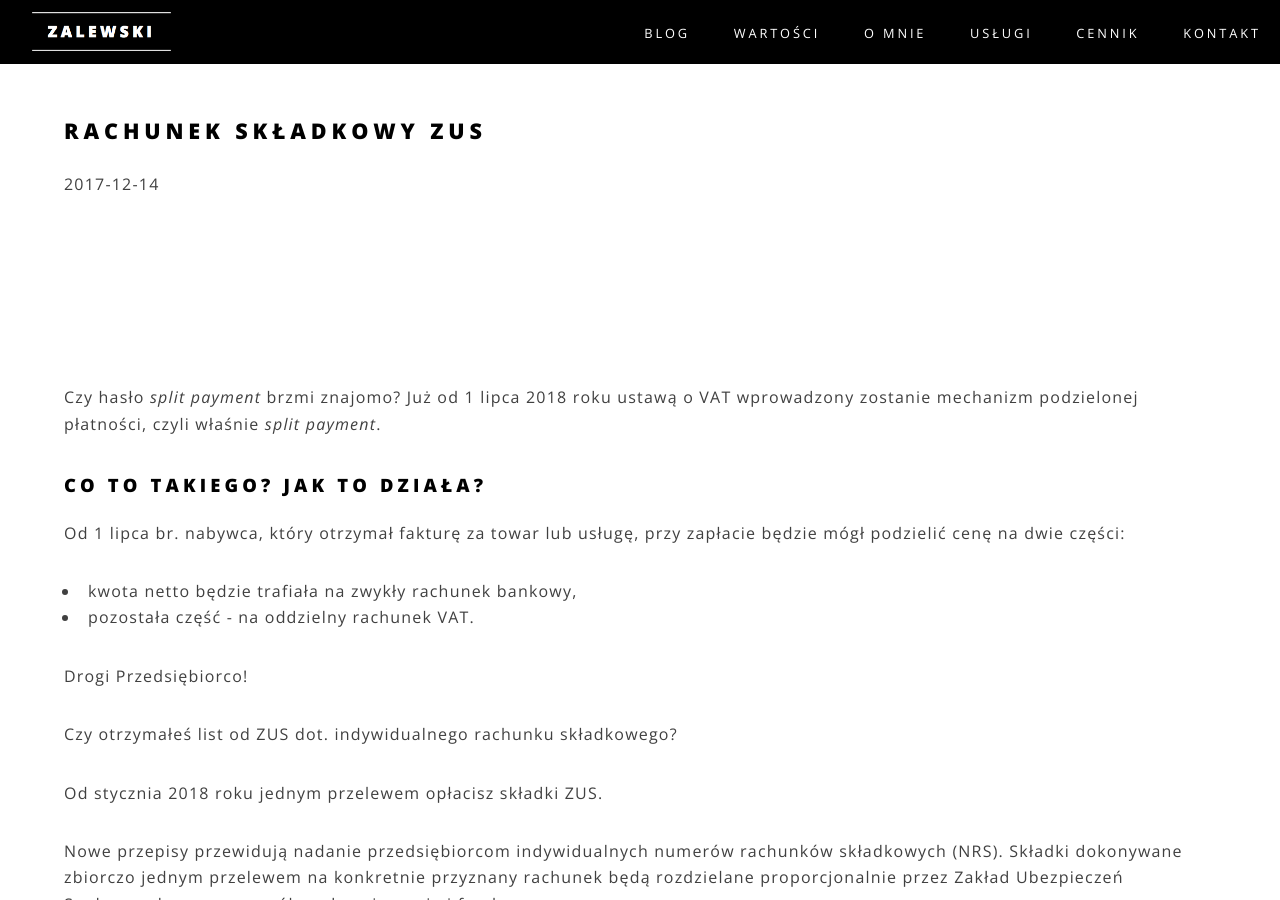
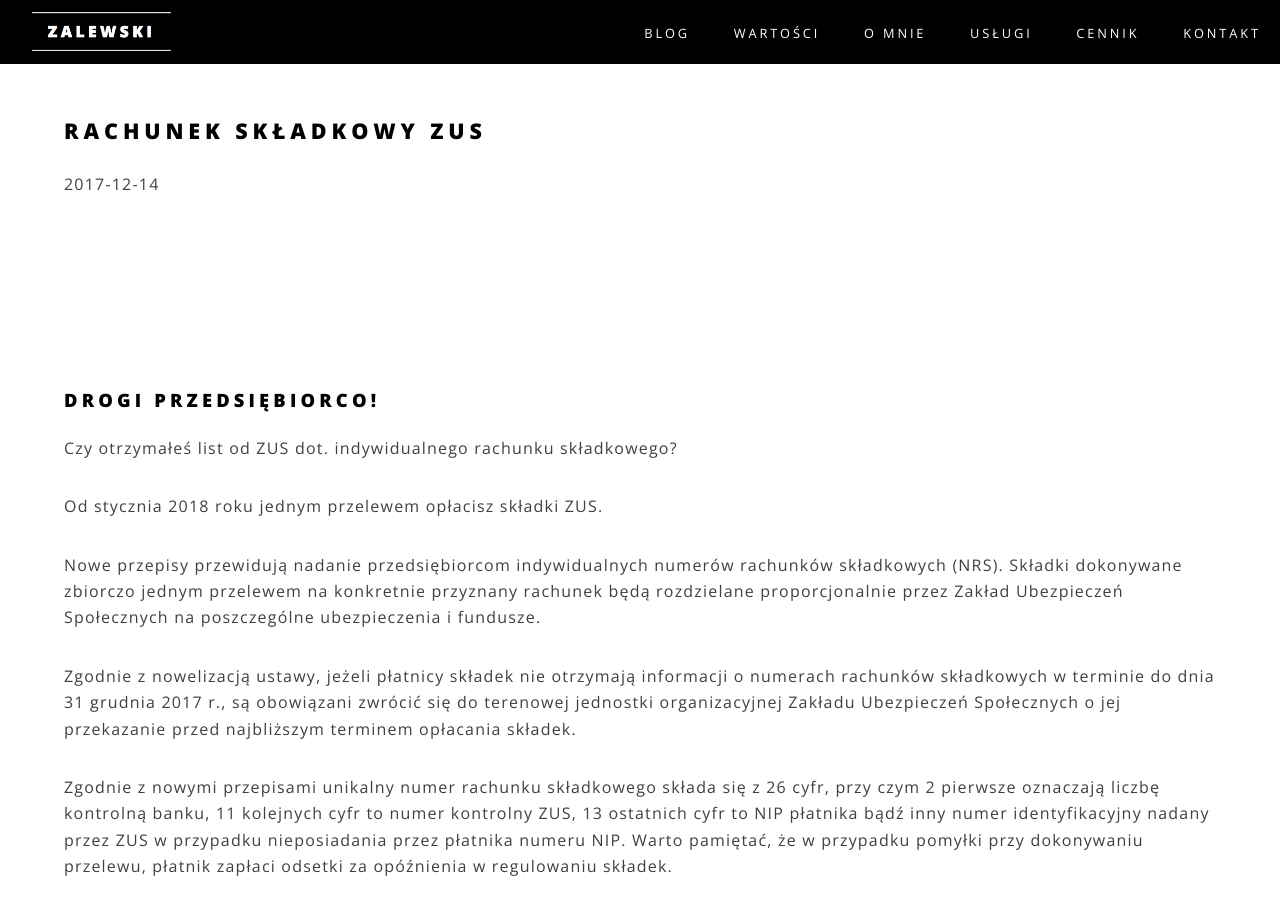
Before and after one commit to zalewskifinance/zalewskifinance.github.io, a Jekyll site: the page built from _posts/2017-12-17-rachunek-ZUS.md, in a window 1280 px wide and 900 px high. Built offline with Jekyll 4.4.1, drawn with Linux system fonts in a browser that asks for light colours.

Commit message:
Update 2017-12-17-rachunek-ZUS.md

```diff
--- a/_posts/2017-12-17-rachunek-ZUS.md
+++ b/_posts/2017-12-17-rachunek-ZUS.md
@@ -5,17 +5,7 @@ date:   2017-12-14 01:30:01
 categories: [ blog, ZUS ]
 
 ---
-
-
-Czy hasło _split payment_ brzmi znajomo?
-Już od 1 lipca 2018 roku ustawą o VAT wprowadzony zostanie mechanizm podzielonej płatności, czyli właśnie _split payment_.
-
-### Co to takiego? Jak to działa?
-Od 1 lipca br. nabywca, który otrzymał fakturę za towar lub usługę, przy zapłacie będzie mógł podzielić cenę na dwie części:
-- kwota netto będzie trafiała na zwykły rachunek bankowy,
-- pozostała część - na oddzielny rachunek VAT.
-
-Drogi Przedsiębiorco!
+### Drogi Przedsiębiorco!
 
 Czy otrzymałeś list od ZUS dot. indywidualnego rachunku składkowego?
 
```
